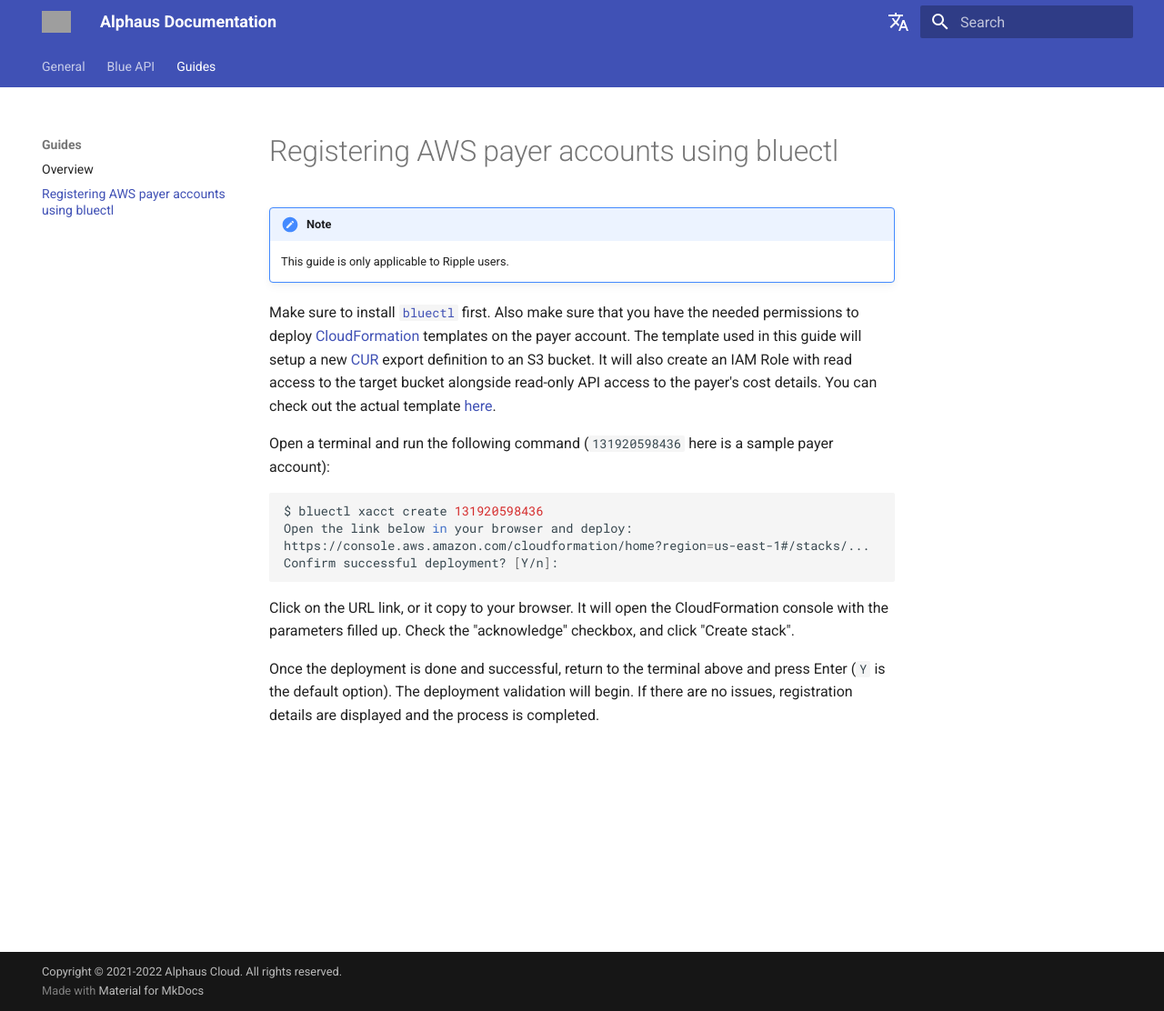
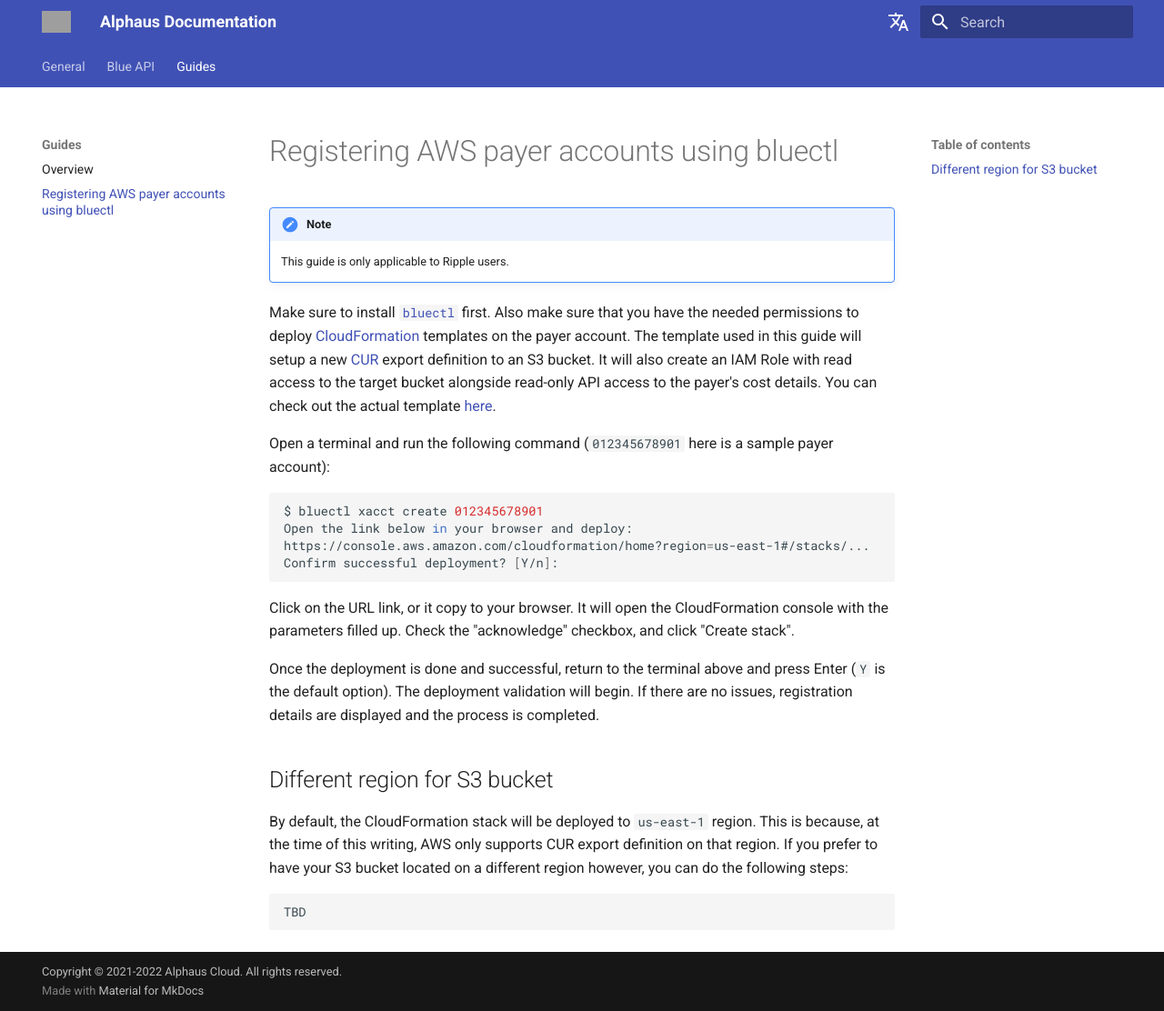
Before and after one commit to alphauslabs/tmpdocs, an MkDocs documentation site: the page built from docs/guides/aws-register-payer.md, in a window 1280 px wide and 1112 px high. Shown: the whole window at 91% size. Built offline with MkDocs 1.6.1 and Material for MkDocs 9.7.7, drawn with Linux system fonts in a browser that asks for light colours; comment, search, counter and statistics services are not loaded; grey boxes are pictures that could not be loaded.

Commit message:
docs: wip register aws payer

````diff
--- a/docs/guides/aws-register-payer.md
+++ b/docs/guides/aws-register-payer.md
@@ -5,10 +5,10 @@
 
 Make sure to install [`bluectl`](https://alphauslabs.github.io/docs/blueapi/bluectl/) first. Also make sure that you have the needed permissions to deploy [CloudFormation](https://aws.amazon.com/cloudformation/) templates on the payer account. The template used in this guide will setup a new [CUR](https://docs.aws.amazon.com/cur/latest/userguide/what-is-cur.html) export definition to an S3 bucket. It will also create an IAM Role with read access to the target bucket alongside read-only API access to the payer's cost details. You can check out the actual template [here](https://alphaus-cloudformation-templates.s3.ap-northeast-1.amazonaws.com/alphauscurexportdef-v1.yml).
 
-Open a terminal and run the following command (`131920598436` here is a sample payer account):
+Open a terminal and run the following command (`012345678901` here is a sample payer account):
 
 ```sh
-$ bluectl xacct create 131920598436
+$ bluectl xacct create 012345678901
 Open the link below in your browser and deploy:
 https://console.aws.amazon.com/cloudformation/home?region=us-east-1#/stacks/...
 Confirm successful deployment? [Y/n]:
@@ -17,3 +17,11 @@
 Click on the URL link, or it copy to your browser. It will open the CloudFormation console with the parameters filled up. Check the "acknowledge" checkbox, and click "Create stack".
 
 Once the deployment is done and successful, return to the terminal above and press Enter (`Y` is the default option). The deployment validation will begin. If there are no issues, registration details are displayed and the process is completed.
+
+## Different region for S3 bucket
+
+By default, the CloudFormation stack will be deployed to `us-east-1` region. This is because, at the time of this writing, AWS only supports CUR export definition on that region. If you prefer to have your S3 bucket located on a different region however, you can do the following steps:
+
+```sh
+TBD
+```
````
